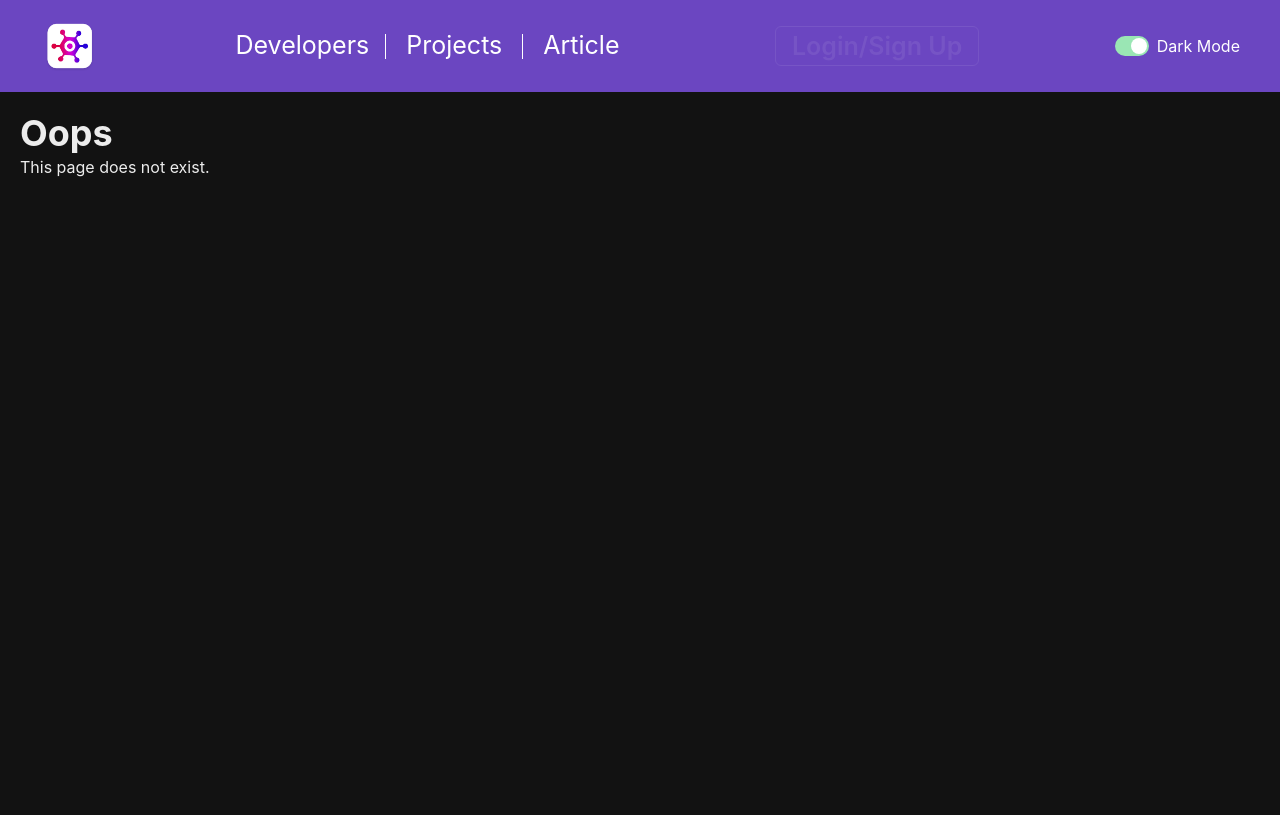
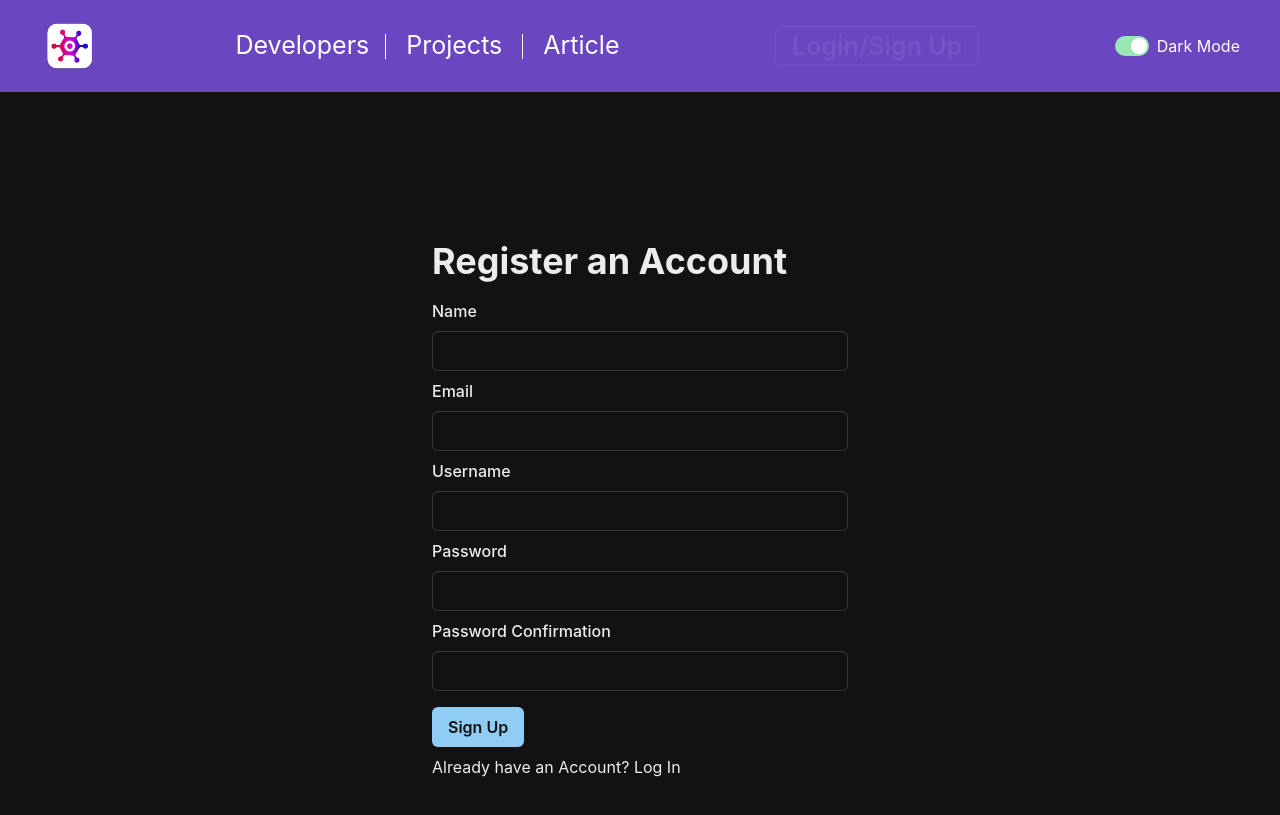
Before and after one commit to AndrwYan/gamehub, a React (Vite) app: page /signup in a window 1280 px wide. Built offline with nearby package versions, Linux system fonts and the light colour scheme.

Commit message:
adding login/register pages .

```diff
--- a/src/components/NavBar.tsx
+++ b/src/components/NavBar.tsx
@@ -33,7 +33,7 @@ const Header = () => {
           </ListItem>
         </List>
         <Flex alignItems="center">
-          <Link to="/login">
+          <Link to="/logining">
             <Button variant="outline" colorScheme="whiteAlpha"  style={{ fontSize: '25px' }}>
               Login/Sign Up
             </Button>
--- a/src/pages/LoginPage.tsx
+++ b/src/pages/LoginPage.tsx
@@ -1,9 +1,80 @@
-import React from 'react'
+import React, { useState } from 'react';
+import {
+  Box,
+  Heading,
+  Input,
+  Button,
+  FormControl,
+  FormLabel,
+} from '@chakra-ui/react';
+import { Link } from 'react-router-dom';
 
 const LoginPage = () => {
+  const [username, setUsername] = useState('');
+  const [password, setPassword] = useState('');
+  const [loggedIn, setLoggedIn] = useState(false);
+
+  const handleUsernameChange = (event) => {
+    setUsername(event.target.value);
+  };
+
+  const handlePasswordChange = (event) => {
+    setPassword(event.target.value);
+  };
+
+  const handleLogin = () => {
+    // 在真实应用中，这里应该进行与后端的交互来验证用户名和密码
+    // 这里仅作为示例，演示登录状态的切换
+    setLoggedIn(true);
+  };
+
+  const handleLogout = () => {
+    setLoggedIn(false);
+    setUsername('');
+    setPassword('');
+  };
+
+  if (loggedIn) {
+    return (
+      <Box textAlign="center">
+        <Heading>Welcome, {username}!</Heading>
+        <Button mt={4} onClick={handleLogout}>
+          Logout
+        </Button>
+      </Box>
+    );
+  }
+
   return (
-    <div>LoginPage</div>
-  )
-}
+    <Box maxW="md" mx="auto" mt={8} p={4} >
+      <Heading mb={4}>Account Login</Heading>
+      <FormControl>
+        <FormLabel>Username</FormLabel>
+        <Input
+          type="text"
+          value={username}
+          onChange={handleUsernameChange}
+          mb={2}
+        />
+        <FormLabel>Password</FormLabel>
+        <Input
+          type="password"
+          value={password}
+          onChange={handlePasswordChange}
+          mb={4}
+        />
+        <Button colorScheme="blue" onClick={handleLogin}>
+          Login in
+        </Button>
+      </FormControl>
 
-export default LoginPage
+      <Box mt={4} >
+        <Link to="/signup" color="blue">
+          Don't have an Account? Sign Up
+        </Link>
+      </Box>
+    </Box>
+  );
+};
+
+export default LoginPage;
--- /dev/null
+++ b/src/pages/SignupPage.tsx
@@ -0,0 +1,91 @@
+import React, { useState } from 'react';
+import {
+  Box,
+  Heading,
+  Input,
+  Button,
+  FormControl,
+  FormLabel,
+} from '@chakra-ui/react';
+import { Link } from 'react-router-dom';
+
+const SignupPage = () => {
+  const [name, setName] = useState('');
+  const [email, setEmail] = useState('');
+  const [username, setUsername] = useState('');
+  const [password, setPassword] = useState('');
+  const [passwordConfirmation, setPasswordConfirmation] = useState('');
+
+  const handleNameChange = (event) => {
+    setName(event.target.value);
+  };
+
+  const handleEmailChange = (event) => {
+    setEmail(event.target.value);
+  };
+
+  const handleUsernameChange = (event) => {
+    setUsername(event.target.value);
+  };
+
+  const handlePasswordChange = (event) => {
+    setPassword(event.target.value);
+  };
+
+  const handlePasswordConfirmationChange = (event) => {
+    setPasswordConfirmation(event.target.value);
+  };
+
+  const handleSignup = () => {
+    // 在真实应用中，这里应该进行注册逻辑的处理
+    console.log('Signup:', { name, email, username, password });
+  };
+
+
+
+  return (
+    <Box maxW="md" mx="auto" mt={8} p={4} >
+      <Heading mb={4}>
+        Register an Account
+      </Heading>
+      <FormControl>
+        <FormLabel>Name</FormLabel>
+        <Input type="text" value={name} onChange={handleNameChange} mb={2} />
+        <FormLabel>Email</FormLabel>
+        <Input type="email" value={email} onChange={handleEmailChange} mb={2} />
+        <FormLabel>Username</FormLabel>
+        <Input
+          type="text"
+          value={username}
+          onChange={handleUsernameChange}
+          mb={2}
+        />
+        <FormLabel>Password</FormLabel>
+        <Input
+          type="password"
+          value={password}
+          onChange={handlePasswordChange}
+          mb={2}
+        />
+        <FormLabel>Password Confirmation</FormLabel>
+        <Input
+          type="password"
+          value={passwordConfirmation}
+          onChange={handlePasswordConfirmationChange}
+          mb={4}
+        />
+        <Button colorScheme="blue" onClick={handleSignup}>
+          Sign Up
+        </Button>
+
+        <Box mt={2}>
+            <Link to="/logining" color="blue">
+                Already have an Account? Log In
+            </Link>
+        </Box>
+      </FormControl>
+    </Box>
+  );
+};
+
+export default SignupPage;
--- a/src/routes.tsx
+++ b/src/routes.tsx
@@ -6,6 +6,7 @@ import DeveloperDetailPage from "./pages/DeveloperDetailPage";
 import ProjectPage from "./pages/ProjectPage";
 import ProjectDetailPage from "./pages/ProjectDetailPage";
 import LoginPage from "./pages/LoginPage";
+import SignupPage from "./pages/SignupPage";
 
 const router = createBrowserRouter([
   {
@@ -16,6 +17,7 @@ const router = createBrowserRouter([
       { index: true, element: <HomePage /> },
       { path: 'projects/', element: <ProjectPage /> },
       { path: 'logining/', element: <LoginPage /> },
+      { path: 'signup/', element: <SignupPage /> },
       { path: 'developer/:slug', element: <DeveloperDetailPage /> },
       { path: 'project/:slug', element: <ProjectDetailPage /> }
     ]
```
